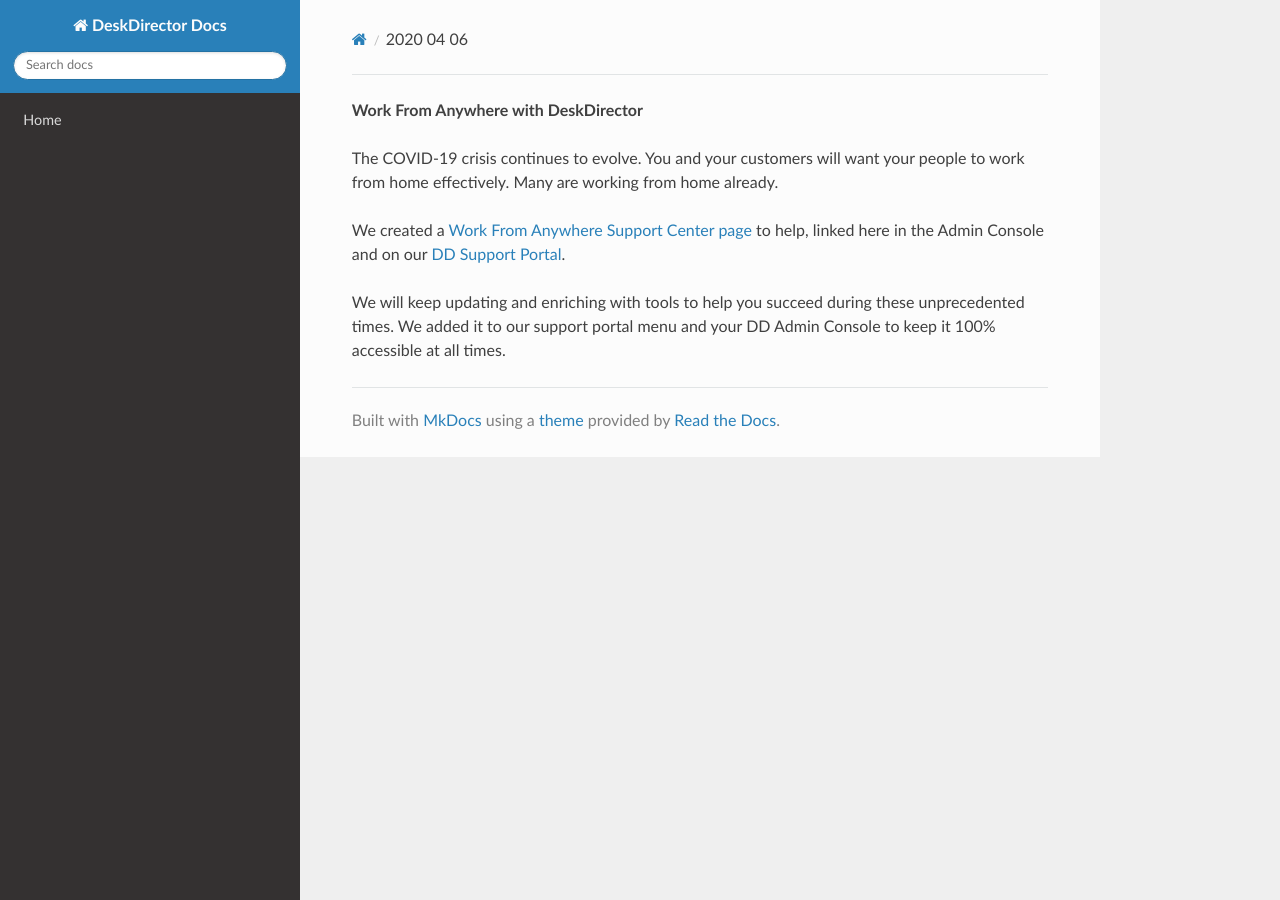
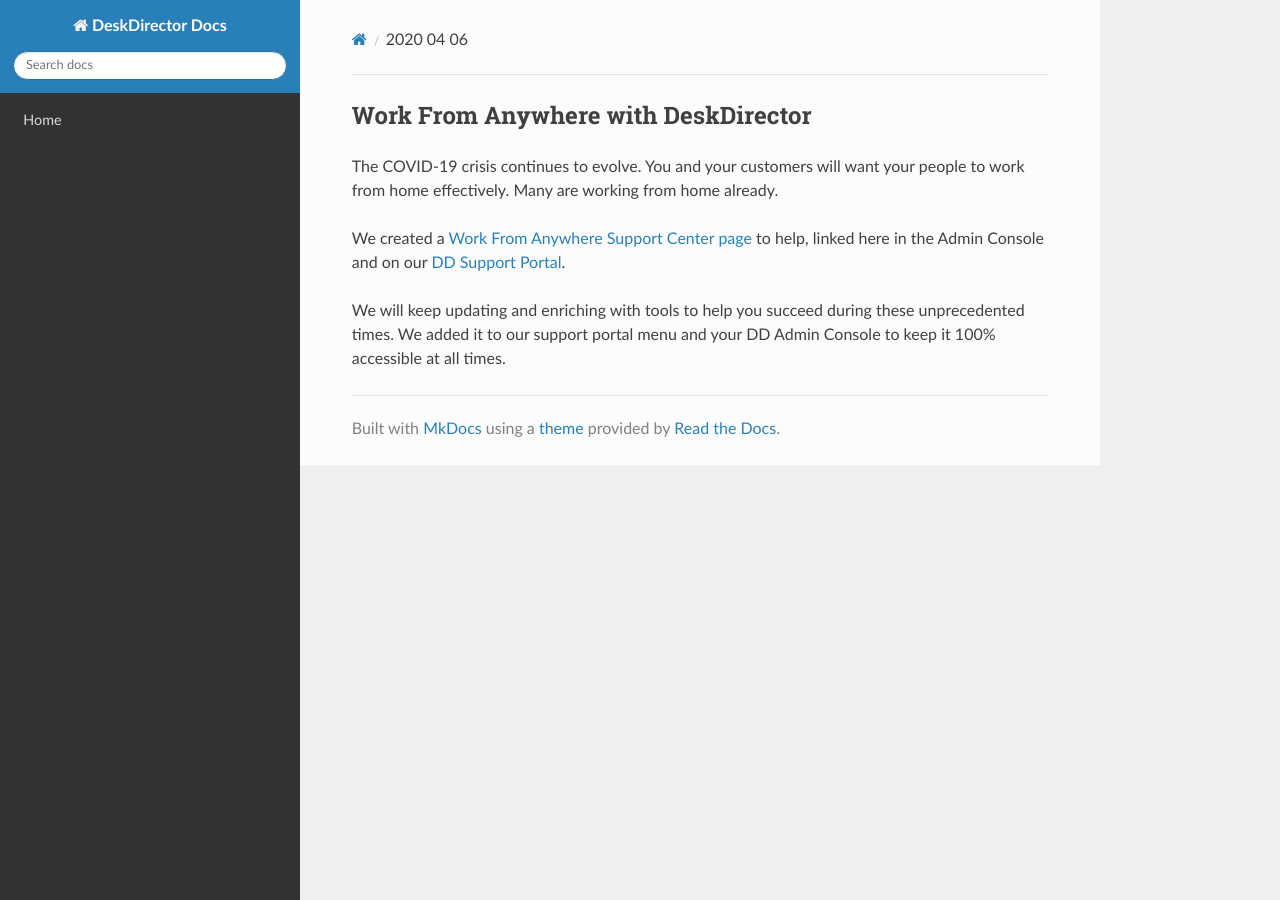
Before and after one commit to DeskDirector/docs, an MkDocs documentation site: the page built from docs/_contents/admin/home/news/2020-04-06.md, in a window 1280 px wide. Built offline with MkDocs 1.6.1, drawn with Linux system fonts in a browser that asks for light colours; nearby versions of some CDN libraries; old or Windows-style settings are respelled for this version of MkDocs.

Commit message:
Update 2020-04-06.md

```diff
--- a/docs/_contents/admin/home/news/2020-04-06.md
+++ b/docs/_contents/admin/home/news/2020-04-06.md
@@ -1,4 +1,4 @@
-**Work From Anywhere with DeskDirector**
+##Work From Anywhere with DeskDirector
 
 The COVID-19 crisis continues to evolve. You and your customers will want your people to work from home effectively. Many are working from home already.
 
```
